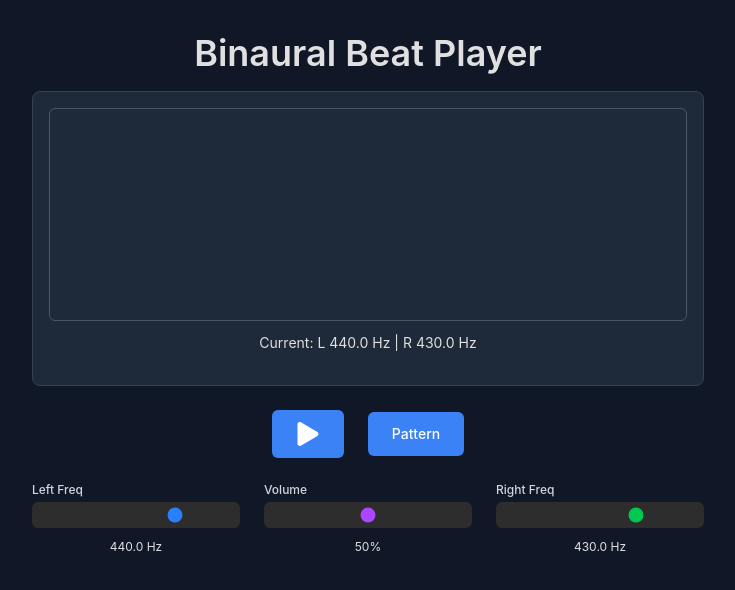
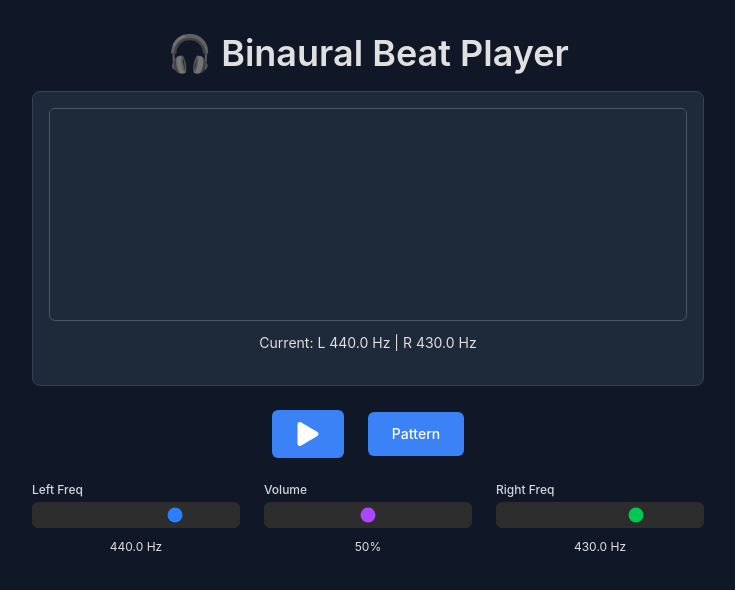
Before and after one commit to grigio/binaural-beat-player, a Next.js app: page / in a window 1280 px wide. Shown: the top 590 px of the page, without its empty margins (272-1007 px from the left). Built offline with nearby package versions, Linux system fonts and the light colour scheme.

Commit message:
logo emoji

```diff
--- a/app/page.tsx
+++ b/app/page.tsx
@@ -351,7 +351,7 @@ const BinauralPlayer: React.FC = () => {
   return (
     // Adjusted padding and main container for responsiveness
     <div className="min-h-screen bg-gray-900 text-gray-100 p-4 md:p-8 flex flex-col items-center">
-      <h1 className="text-2xl md:text-3xl font-bold mb-6 text-blue-400 text-center">Binaural Beat Player</h1>
+      <h1 className="text-2xl md:text-3xl font-bold mb-6 text-blue-400 text-center">🎧 Binaural Beat Player</h1>
 
        {/* Visualizer - Moved to top */}
        <div className="w-full max-w-2xl bg-gray-800 rounded-lg p-3 md:p-4 border border-gray-700 mb-6">
```
